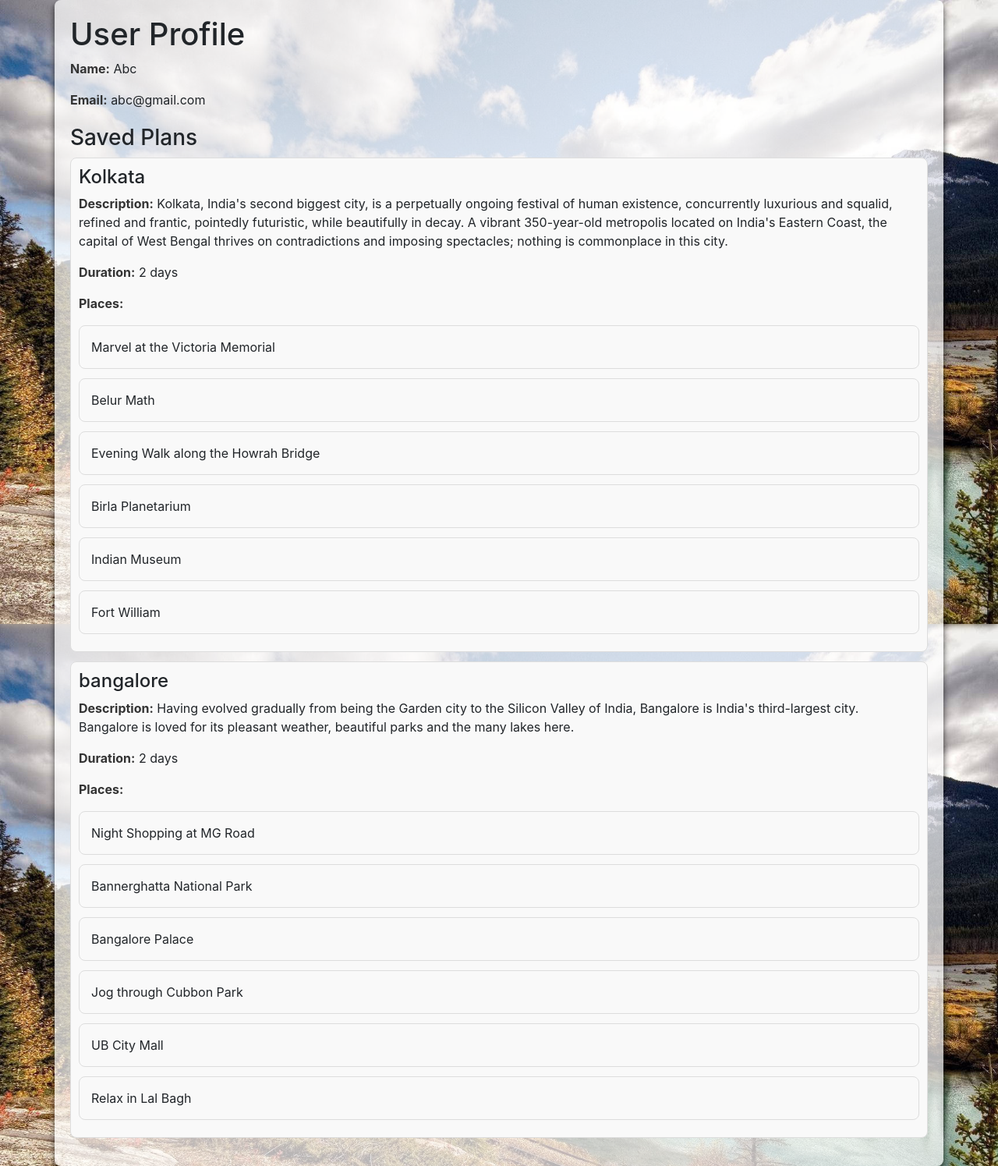
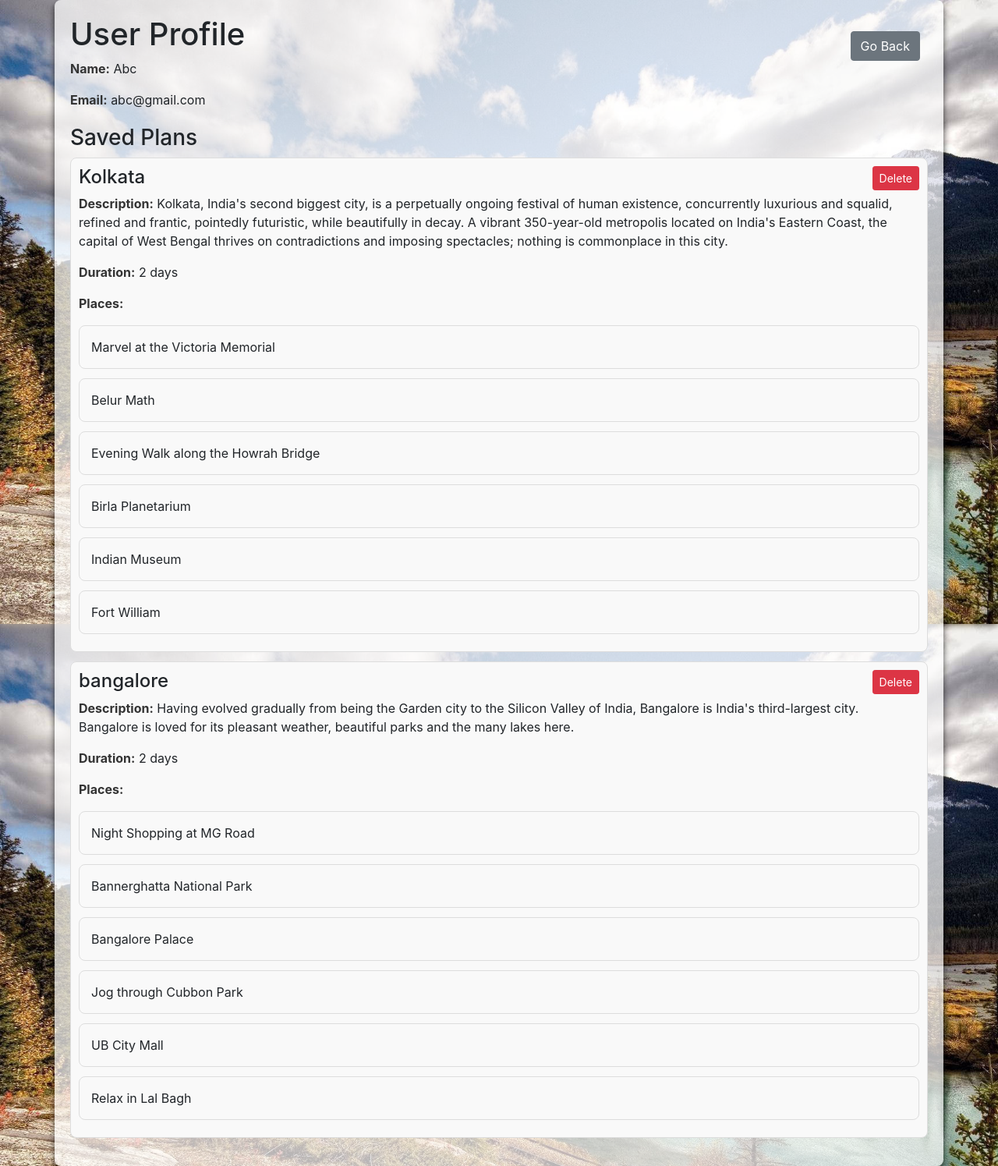
Before and after one commit to Reyna2130/Travel, a Flask app: page /profile in a window 1280 px wide. Shown: the whole page at 78% size. Run offline with Flask 3, Linux system fonts and the light colour scheme; a user stored in the database is signed in; parts of the project's set-up code (start-up, migrations or seed data) failed here and were passed over; some libraries are stand-ins or nearby versions.

Commit message:
Update profile.html

```diff
--- a/templates/profile.html
+++ b/templates/profile.html
@@ -17,11 +17,23 @@
         .plan-item {
             padding: 10px;
             border-bottom: 1px solid #ddd;
+            position: relative;
+        }
+        .delete-btn {
+            position: absolute;
+            top: 10px;
+            right: 10px;
+        }
+        .go-back-btn {
+            position: absolute;
+            top: 10px;
+            right: 100px;
         }
     </style>
 </head>
 <body>
     <div class="container profile-container">
+        <a href="{{ url_for('home') }}" class="btn btn-secondary go-back-btn">Go Back</a>
         <h1>User Profile</h1>
         <p><strong>Name:</strong> {{ user_name }}</p>
         <p><strong>Email:</strong> {{ user_email }}</p>
@@ -41,6 +53,10 @@
                                     <li>{{ place }}</li>
                                 {% endfor %}
                             </ul>
+                            <!-- Add the delete button -->
+                            <form action="{{ url_for('delete_plan', plan_id=plan.id) }}" method="post" class="delete-btn">
+                                <button type="submit" class="btn btn-danger btn-sm">Delete</button>
+                            </form>
                         </li>
                     {% endfor %}
                 </ul>
```
